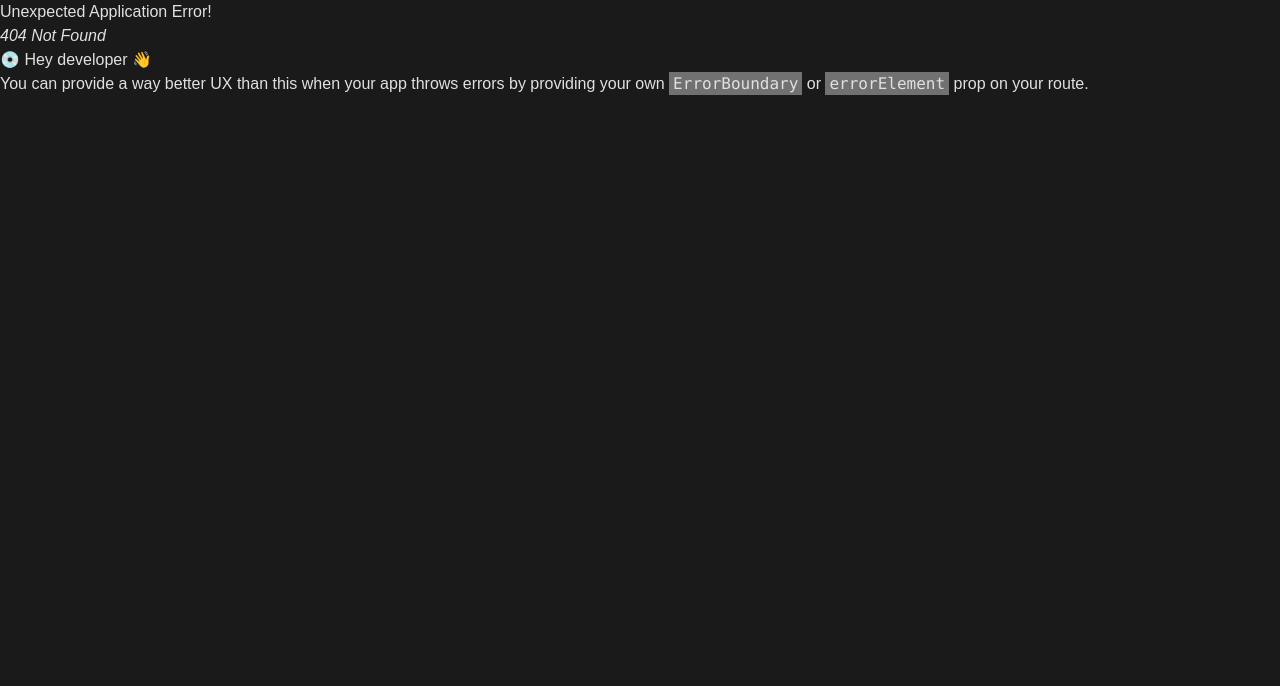
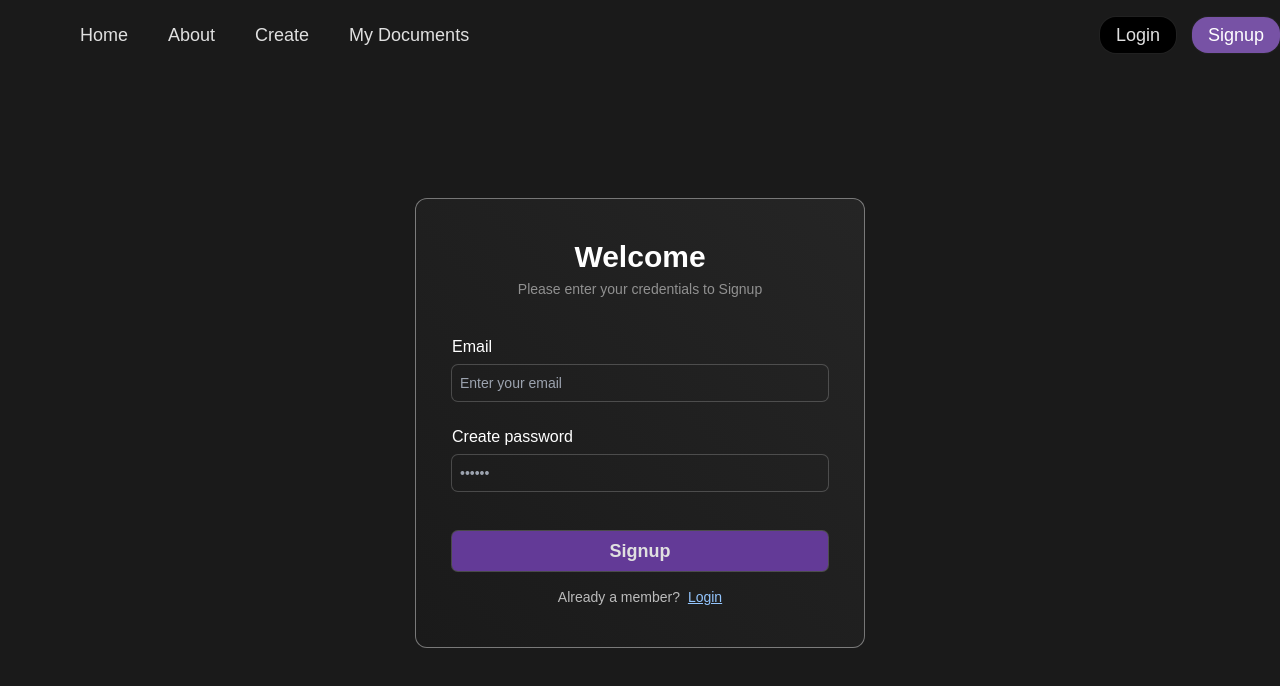
Before and after one commit to lakhan0105/my-docs-editor, a React (Vite) app: page /signup in a window 1280 px wide. Before the commit this address had no page. Shown: the top 686 px of the page. Built offline with nearby package versions, Linux system fonts and the light colour scheme.

Commit message:
built the login and signup page

```diff
--- a/src/App.jsx
+++ b/src/App.jsx
@@ -1,5 +1,5 @@
 import React from "react";
-import { Hero, NewDoc, RootLayout } from "./Components/index";
+import { Hero, Login, NewDoc, RootLayout, Signup } from "./Components/index";
 import {
   createBrowserRouter,
   createRoutesFromElements,
@@ -13,6 +13,8 @@ const router = createBrowserRouter(
     <Route path="/" element={<RootLayout />}>
       <Route index element={<Hero />} />
       <Route path="/new-doc" element={<NewDoc />}></Route>
+      <Route path="/signup" element={<Signup />} />
+      <Route path="/login" element={<Login />} />
     </Route>
   )
 );
--- /dev/null
+++ b/src/Components/Auth/InputFormEls/FormRow.jsx
@@ -0,0 +1,19 @@
+import React from "react";
+
+function FormRow({ label, name, type, placeholder }) {
+  return (
+    <div className="flex flex-col mb-6">
+      <label htmlFor={name} name={name} className="mb-1.5 text-base text-white">
+        {label || name}
+      </label>
+      <input
+        id={name}
+        type={type}
+        placeholder={placeholder}
+        className="rounded-md p-2 bg-inherit ring-1 ring-white/20 outline-0 focus:ring-white/40 text-sm text-white/80"
+      />
+    </div>
+  );
+}
+
+export default FormRow;
--- /dev/null
+++ b/src/Components/Auth/Login.jsx
@@ -0,0 +1,52 @@
+import React from "react";
+import { FormRow, MyBtn } from "../index";
+import { NavLink } from "react-router-dom";
+
+function Login() {
+  return (
+    <section className="">
+      <form className="border border-white/40 rounded-xl max-w-[450px] m-auto mt-32 py-10 px-9 bg-gradient-to-bl from-[#252525] to-[#1a1a1a] backdrop-blur-xl">
+        <div className="text-center mb-9">
+          <h2 className="text-3xl text-white font-semibold mb-1">Welcome</h2>
+          <p className="text-white/50 text-sm">
+            Please enter your credentials to login
+          </p>
+        </div>
+
+        <FormRow
+          name={"email"}
+          label={"Email"}
+          type={"email"}
+          placeholder={"Enter your email"}
+        />
+
+        <FormRow
+          name={"password"}
+          label={"Password"}
+          type={"password"}
+          placeholder={"••••••"}
+        />
+
+        <MyBtn
+          extraStyles={
+            "rounded-md ring-1 ring-white/20 bg-[#633a97] w-[100%] py-1.5 font-bold text-lg hover:bg-[#7752a5] mt-4"
+          }
+        >
+          Login
+        </MyBtn>
+
+        <p className="mt-4 text-sm text-center text-white/70">
+          Don't have an account?{" "}
+          <NavLink
+            to={"/signup"}
+            className="underline ml-1 text-blue-300 hover:text-white"
+          >
+            Sign up
+          </NavLink>
+        </p>
+      </form>
+    </section>
+  );
+}
+
+export default Login;
--- /dev/null
+++ b/src/Components/Auth/Signup.jsx
@@ -0,0 +1,53 @@
+import React from "react";
+import FormRow from "./InputFormEls/FormRow";
+import MyBtn from "../MyBtn";
+import { NavLink } from "react-router-dom";
+
+function Signup() {
+  return (
+    <section>
+      <form className="border border-white/40 rounded-xl max-w-[450px] m-auto mt-32 py-10 px-9 bg-gradient-to-bl from-[#252525] to-[#1a1a1a] backdrop-blur-xl">
+        <div className="text-center mb-9">
+          <h2 className="text-3xl text-white font-semibold mb-1">Welcome</h2>
+          <p className="text-white/50 text-sm">
+            Please enter your credentials to Signup
+          </p>
+        </div>
+
+        <FormRow
+          name={"email"}
+          label={"Email"}
+          type={"email"}
+          placeholder={"Enter your email"}
+        />
+
+        <FormRow
+          name={"password"}
+          label={"Create password"}
+          type={"password"}
+          placeholder={"••••••"}
+        />
+
+        <MyBtn
+          extraStyles={
+            "rounded-md ring-1 ring-white/20 bg-[#633a97] w-[100%] py-1.5 font-bold text-lg hover:bg-[#7752a5] mt-4"
+          }
+        >
+          Signup
+        </MyBtn>
+
+        <p className="mt-4 text-sm text-center text-white/70">
+          Already a member?{" "}
+          <NavLink
+            to={"/login"}
+            className="underline ml-1 text-blue-300 hover:text-white"
+          >
+            Login
+          </NavLink>
+        </p>
+      </form>
+    </section>
+  );
+}
+
+export default Signup;
--- a/src/Components/MyBtn.jsx
+++ b/src/Components/MyBtn.jsx
@@ -1,4 +1,5 @@
 import React from "react";
+import { useMyContext } from "../Context/ContextProvider";
 
 function MyBtn({ children, extraStyles }) {
   return (
--- a/src/Components/Nav/NavBtns.jsx
+++ b/src/Components/Nav/NavBtns.jsx
@@ -1,16 +1,19 @@
 import React from "react";
 import { MyBtn } from "../index";
+import { NavLink } from "react-router-dom";
 
 function NavBtns() {
   const data = [
     {
       id: 1,
       name: "login",
+      path: "/login",
       extraStyles: "",
     },
     {
       id: 2,
       name: "signup",
+      path: "/signup",
       extraStyles: "signup-btn",
     },
   ];
@@ -18,11 +21,11 @@ function NavBtns() {
   return (
     <div className="flex gap-4 absolut right-0">
       {data.map((item) => {
-        const { id, name, extraStyles } = item;
+        const { id, name, extraStyles, path } = item;
         return (
-          <MyBtn key={id} extraStyles={extraStyles}>
-            {name}
-          </MyBtn>
+          <NavLink to={path} key={id}>
+            <MyBtn extraStyles={extraStyles}>{name}</MyBtn>
+          </NavLink>
         );
       })}
     </div>
--- a/src/Components/Nav/Navbar.jsx
+++ b/src/Components/Nav/Navbar.jsx
@@ -12,7 +12,7 @@ function Navbar() {
     } else {
       setIsEditorPage(false);
     }
-  }, []);
+  }, [isEditorPage, location]);
 
   return (
     <nav className={`bg-${isEditorPage ? "white" : "red"}`}>
--- a/src/Components/index.js
+++ b/src/Components/index.js
@@ -1,3 +1,6 @@
+import FormRow from "./Auth/InputFormEls/FormRow";
+import Login from "./Auth/Login";
+import Signup from "./Auth/Signup";
 import Hero from "./Hero";
 import MyBtn from "./MyBtn";
 import BigNavbar from "./Nav/BigNavbar";
@@ -16,4 +19,7 @@ export {
   NewDoc,
   RootLayout,
   Navbar,
+  Signup,
+  Login,
+  FormRow,
 };
--- /dev/null
+++ b/src/Context/ContextProvider.jsx
@@ -0,0 +1,20 @@
+import React from "react";
+import { useContext } from "react";
+import { createContext } from "react";
+
+// createContext
+const myContext = createContext();
+
+function ContextProvider({ children }) {
+  return (
+    <myContext.Provider value={"something"}>{children}</myContext.Provider>
+  );
+}
+
+// useContext
+function useMyContext() {
+  return useContext(myContext);
+}
+
+export default ContextProvider;
+export { useMyContext };
--- a/src/index.css
+++ b/src/index.css
@@ -45,7 +45,7 @@ body {
 .ql-editor {
   background-color: white;
   height: 80vh;
-  max-width: 800px;
+  max-width: 700px;
   margin: auto;
   overflow-y: auto;
   box-shadow: 1px 1px 5px #5e5e5e0e;
--- a/src/main.jsx
+++ b/src/main.jsx
@@ -1,10 +1,13 @@
-import { StrictMode } from 'react'
-import { createRoot } from 'react-dom/client'
-import App from './App.jsx'
-import './index.css'
+import { StrictMode } from "react";
+import { createRoot } from "react-dom/client";
+import App from "./App.jsx";
+import "./index.css";
+import ContextProvider from "./Context/ContextProvider.jsx";
 
-createRoot(document.getElementById('root')).render(
+createRoot(document.getElementById("root")).render(
   <StrictMode>
-    <App />
-  </StrictMode>,
-)
+    <ContextProvider>
+      <App />
+    </ContextProvider>
+  </StrictMode>
+);
```
